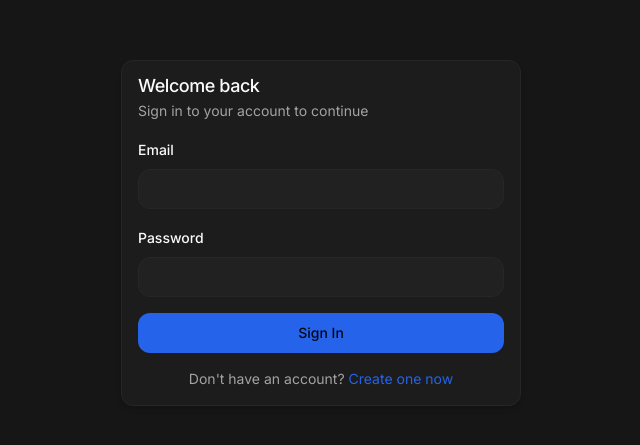
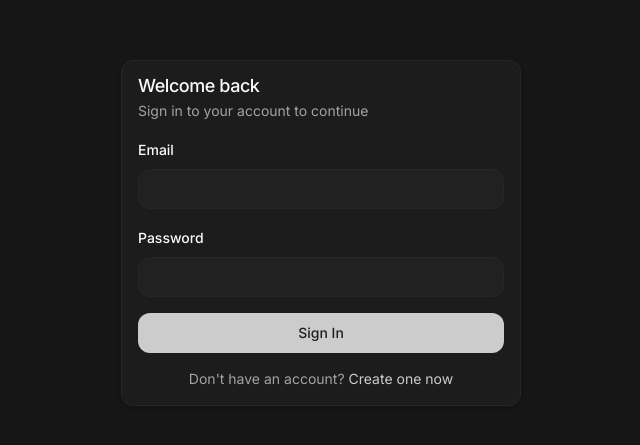
Before and after one commit to shiofreecss/Beaver-Task, a Next.js app: page /login in a window 1280 px wide. Shown: the part 167-612 px from the top of the page, without its empty margins (319-959 px from the left). Built offline with nearby package versions, Linux system fonts and the light colour scheme.

Commit message:
Update UI design
+ Update button color so web app look better
+ Update css
+ update project
+ Enable remove pomodoro history
+ Fix remove task

```diff
--- a/src/app/api/tasks/[id]/move/route.ts
+++ b/src/app/api/tasks/[id]/move/route.ts
@@ -58,15 +58,30 @@ export async function PATCH(
     }
 
     // Update the task's column and status
-    const updatedTask = await prisma.task.update({
+    const columnIdToStatus: Record<string, string> = {
+      'todo': 'TODO',
+      'in_progress': 'IN_PROGRESS',
+      'completed': 'COMPLETED'
+    }
+
+    // First update the task
+    await prisma.$executeRaw`
+      UPDATE Task
+      SET columnId = ${columnId},
+          status = ${column.projectId ? column.name.toUpperCase().replace(/\s+/g, '_') : columnIdToStatus[columnId] || column.name.toUpperCase().replace(/\s+/g, '_')}
+      WHERE id = ${params.id}
+    `
+
+    // Fetch the updated task to return
+    const result = await prisma.task.findUnique({
       where: { id: params.id },
-      data: {
-        columnId,
-        status: column.name.toUpperCase().replace(/\s+/g, '_')
+      include: {
+        project: true,
+        column: true
       }
     })
 
-    return NextResponse.json(updatedTask)
+    return NextResponse.json(result)
   } catch (error) {
     console.error('Error moving task:', error)
     return new NextResponse('Internal Server Error', { status: 500 })
--- a/src/app/globals.css
+++ b/src/app/globals.css
@@ -13,8 +13,8 @@
     --popover: 0 0% 100%;
     --popover-foreground: 222.2 84% 4.9%;
 
-    --primary: 221.2 83.2% 53.3%;
-    --primary-foreground: 210 40% 98%;
+    --primary: 0 0% 15%;
+    --primary-foreground: 0 0% 98%;
 
     --secondary: 210 40% 96%;
     --secondary-foreground: 222.2 84% 4.9%;
@@ -45,8 +45,8 @@
     --popover: 0 0% 11%;
     --popover-foreground: 0 0% 98%;
 
-    --primary: 221.2 83.2% 53.3%;
-    --primary-foreground: 222.2 84% 4.9%;
+    --primary: 0 0% 80%;
+    --primary-foreground: 0 0% 12%;
 
     --secondary: 0 0% 14.9%;
     --secondary-foreground: 0 0% 98%;
@@ -97,7 +97,33 @@
   }
 }
 
-/* FullCalendar Dark Theme Overrides */
+/* FullCalendar Theme Overrides */
+/* Light Theme */
+.fc-button-primary {
+  background-color: hsl(var(--secondary)) !important;
+  border-color: hsl(var(--border)) !important;
+  color: hsl(var(--secondary-foreground)) !important;
+  font-weight: 500 !important;
+}
+
+.fc-button-primary:hover {
+  background-color: hsl(var(--accent)) !important;
+  border-color: hsl(var(--border)) !important;
+}
+
+.fc-button-primary:not(:disabled):active,
+.fc-button-primary:not(:disabled).fc-button-active {
+  background-color: hsl(var(--muted)) !important;
+  border-color: hsl(var(--border)) !important;
+}
+
+.fc-button-primary:disabled {
+  background-color: hsl(var(--secondary) / 0.5) !important;
+  border-color: hsl(var(--border)) !important;
+  opacity: 0.7;
+}
+
+/* Dark Theme Overrides */
 .dark-theme {
   --fc-border-color: hsl(var(--border));
   --fc-button-text-color: hsl(var(--primary-foreground));
@@ -121,20 +147,40 @@
   --fc-page-bg-color: transparent;
   --fc-neutral-bg-color: hsl(var(--card));
   --fc-neutral-text-color: hsl(var(--card-foreground));
+  --fc-table-bg-color: hsl(var(--card));
+  --fc-cell-bg-color: hsl(var(--card));
 }
 
 .dark-theme .fc-theme-standard td,
 .dark-theme .fc-theme-standard th {
   border-color: hsl(var(--border));
+  background-color: hsl(var(--card));
 }
 
-.dark-theme .fc .fc-daygrid-day-number,
+.dark-theme .fc .fc-daygrid-day-number {
+  color: hsl(var(--foreground));
+  font-weight: 500;
+  padding: 8px;
+  transition: color 0.2s;
+}
+
+.dark-theme .fc .fc-daygrid-day-number:hover {
+  color: hsl(var(--primary));
+}
+
 .dark-theme .fc .fc-col-header-cell-cushion {
-  color: hsl(var(--foreground));
+  color: hsl(var(--primary));
+  font-weight: 600;
+  padding: 8px 4px;
 }
 
 .dark-theme .fc-day-today {
   background-color: hsl(var(--muted)) !important;
+}
+
+.dark-theme .fc-day-today .fc-daygrid-day-number {
+  color: hsl(var(--primary));
+  font-weight: 600;
 }
 
 .dark-theme .fc-button-primary {
@@ -158,3 +204,39 @@
   background-color: hsl(var(--primary) / 0.8) !important;
   border-color: hsl(var(--primary) / 0.8) !important;
 }
+
+.dark-theme .fc-day-other {
+  background-color: hsl(var(--muted)) !important;
+  opacity: 0.7;
+}
+
+.dark-theme .fc-day-other .fc-daygrid-day-number {
+  color: hsl(var(--muted-foreground));
+}
+
+.dark-theme .fc-toolbar-title {
+  color: hsl(var(--foreground));
+  font-weight: 600;
+}
+
+.dark-theme .fc-scrollgrid {
+  border-color: hsl(var(--border)) !important;
+}
+
+.dark-theme .fc-view {
+  background-color: hsl(var(--card));
+  border-radius: var(--radius);
+}
+
+.dark-theme .fc-list-day-cushion {
+  background-color: hsl(var(--muted)) !important;
+}
+
+.dark-theme .fc-list-event:hover td {
+  background-color: hsl(var(--accent)) !important;
+}
+
+/* Week header row background */
+.dark-theme .fc-theme-standard .fc-col-header {
+  background-color: hsl(var(--muted));
+}
--- a/src/components/pomodoro/pomodoro-view.tsx
+++ b/src/components/pomodoro/pomodoro-view.tsx
@@ -3,7 +3,7 @@
 import { useState, useEffect } from 'react'
 import { Card, CardContent, CardHeader, CardTitle } from '@/components/ui/card'
 import { Button } from '@/components/ui/button'
-import { Play, Pause, RotateCcw, Settings, Timer, CheckCircle2, X, BarChart3, History, Clock } from 'lucide-react'
+import { Play, Pause, RotateCcw, Settings, Timer, CheckCircle2, X, BarChart3, History, Clock, Trash2 } from 'lucide-react'
 import { Select, SelectContent, SelectItem, SelectTrigger, SelectValue } from '@/components/ui/select'
 import { useToast } from '@/hooks/use-toast'
 import { useTaskStore } from '@/store/tasks'
@@ -12,6 +12,7 @@ import { usePomodoroStore } from '@/store/pomodoro'
 import { pomodoroService } from '@/lib/pomodoro-service'
 import { Badge } from '@/components/ui/badge'
 import { Progress } from '@/components/ui/progress'
+import { Dialog, DialogContent, DialogDescription, DialogFooter, DialogHeader, DialogTitle } from '@/components/ui/dialog'
 
 type ViewMode = 'timer' | 'statistics' | 'history'
 
@@ -38,6 +39,7 @@ interface PomodoroSession {
 export function PomodoroView() {
   const [viewMode, setViewMode] = useState<ViewMode>('timer')
   const [selectedTaskId, setSelectedTaskId] = useState<string>('')
+  const [sessionToDelete, setSessionToDelete] = useState<string | null>(null)
   const { toast } = useToast()
 
   // Get tasks and projects from stores
@@ -54,7 +56,8 @@ export function PomodoroView() {
     resumeTimer,
     resetTimer,
     completeSession,
-    fetchSessions
+    fetchSessions,
+    deleteSession
   } = usePomodoroStore()
 
   const sessionTypes: Record<SessionType, SessionConfig> = {
@@ -159,6 +162,23 @@ export function PomodoroView() {
     if (!task?.projectId) return null
     const project = projects.find(p => p.id === task.projectId)
     return project?.name || null
+  }
+
+  const handleDeleteSession = async (id: string) => {
+    try {
+      await deleteSession(id)
+      toast({
+        title: "Session deleted",
+        description: "The pomodoro session has been removed from your history.",
+      })
+      setSessionToDelete(null)
+    } catch (error) {
+      toast({
+        title: "Error",
+        description: "Failed to delete the session. Please try again.",
+        variant: "destructive"
+      })
+    }
   }
 
   const viewModeButtons = [
@@ -441,8 +461,19 @@ export function PomodoroView() {
                       </div>
                     )}
                   </div>
-                  <div className="text-sm font-medium">
-                    {Math.round(session.duration / 60)} min
+                  <div className="flex items-center gap-4">
+                    <div className="text-sm font-medium">
+                      {Math.round(session.duration / 60)} min
+                    </div>
+                    <Button
+                      variant="ghost"
+                      size="icon"
+                      onClick={() => setSessionToDelete(session.id)}
+                      className="h-8 w-8 text-muted-foreground hover:text-destructive"
+                    >
+                      <Trash2 className="h-4 w-4" />
+                      <span className="sr-only">Delete session</span>
+                    </Button>
                   </div>
                 </div>
               </CardContent>
@@ -450,6 +481,29 @@ export function PomodoroView() {
           ))}
         </div>
       )}
+
+      {/* Delete Confirmation Dialog */}
+      <Dialog open={!!sessionToDelete} onOpenChange={() => setSessionToDelete(null)}>
+        <DialogContent>
+          <DialogHeader>
+            <DialogTitle>Delete Session</DialogTitle>
+            <DialogDescription>
+              Are you sure you want to delete this pomodoro session? This action cannot be undone.
+            </DialogDescription>
+          </DialogHeader>
+          <DialogFooter className="flex justify-end gap-3">
+            <Button variant="outline" onClick={() => setSessionToDelete(null)}>
+              Cancel
+            </Button>
+            <Button
+              variant="destructive"
+              onClick={() => sessionToDelete && handleDeleteSession(sessionToDelete)}
+            >
+              Delete
+            </Button>
+          </DialogFooter>
+        </DialogContent>
+      </Dialog>
     </div>
   )
 
--- a/src/components/tasks/tasks-view.tsx
+++ b/src/components/tasks/tasks-view.tsx
@@ -511,27 +511,52 @@ export function TasksView({ projectId }: TasksViewProps) {
 
     // If no custom columns exist for this project, use default columns
     const columnsToUse = projectColumns.length > 0 ? projectColumns : [
-      { id: 'TODO', name: 'To Do', color: 'bg-gray-100 dark:bg-zinc-900', order: 0 },
-      { id: 'IN_PROGRESS', name: 'In Progress', color: 'bg-blue-100 dark:bg-blue-900', order: 1 },
-      { id: 'COMPLETED', name: 'Completed', color: 'bg-green-100 dark:bg-green-900', order: 2 }
+      { id: 'todo', name: 'To Do', color: 'bg-gray-100 dark:bg-zinc-900', order: 0 },
+      { id: 'in_progress', name: 'In Progress', color: 'bg-blue-100 dark:bg-blue-900', order: 1 },
+      { id: 'completed', name: 'Completed', color: 'bg-green-100 dark:bg-green-900', order: 2 }
     ]
 
+    const getTasksForColumn = (columnId: string) => {
+      return filteredTasks.filter(task => {
+        // If task has a columnId, use that
+        if (task.columnId) {
+          return task.columnId === columnId
+        }
+        // Otherwise, map the task's status to the default column id
+        const statusToColumnId: Record<string, string> = {
+          'TODO': 'todo',
+          'IN_PROGRESS': 'in_progress',
+          'COMPLETED': 'completed'
+        }
+        return statusToColumnId[task.status] === columnId
+      })
+    }
+
     const handleDragEnd = async (result: DropResult) => {
-      if (!result.destination) return
+      console.log('Drag ended:', result)
+      if (!result.destination) {
+        console.log('No destination provided')
+        return
+      }
 
       const taskId = result.draggableId
       const sourceColumnId = result.source.droppableId
       const destinationColumnId = result.destination.droppableId
 
-      if (sourceColumnId === destinationColumnId) return
+      if (sourceColumnId === destinationColumnId) {
+        console.log('Same column, no action needed')
+        return
+      }
 
       try {
+        console.log('Moving task:', { taskId, sourceColumnId, destinationColumnId })
         await moveTask(taskId, destinationColumnId)
         toast({
           title: 'Success',
           description: 'Task moved successfully',
         })
       } catch (error) {
+        console.error('Error moving task:', error)
         toast({
           title: 'Error',
           description: 'Failed to move task',
@@ -554,13 +579,11 @@ export function TasksView({ projectId }: TasksViewProps) {
                   <h3 className="font-semibold mb-4 flex items-center justify-between">
                     {column.name}
                     <Badge variant="secondary">
-                      {filteredTasks.filter(t => t.columnId === column.id || (!t.columnId && t.status === column.id)).length}
+                      {getTasksForColumn(column.id).length}
                     </Badge>
                   </h3>
                   <div className="space-y-3">
-                    {filteredTasks
-                      .filter(task => task.columnId === column.id || (!task.columnId && task.status === column.id))
-                      .map((task, index) => (
+                    {getTasksForColumn(column.id).map((task, index) => (
                       <Draggable
                         key={task.id}
                         draggableId={task.id}
--- a/src/store/projects.ts
+++ b/src/store/projects.ts
@@ -92,7 +92,7 @@ export const useProjectStore = create<ProjectState>((set, get) => ({
 
   deleteProject: async (id) => {
     try {
-      const response = await fetch(`/api/projects/${id}`, {
+      const response = await fetch(`/api/projects?id=${id}`, {
         method: 'DELETE'
       })
 
```
Also changed, not shown: src/store/pomodoro.ts (+18 -0 lines). Lines whose indentation alone changed are shown as unchanged.
